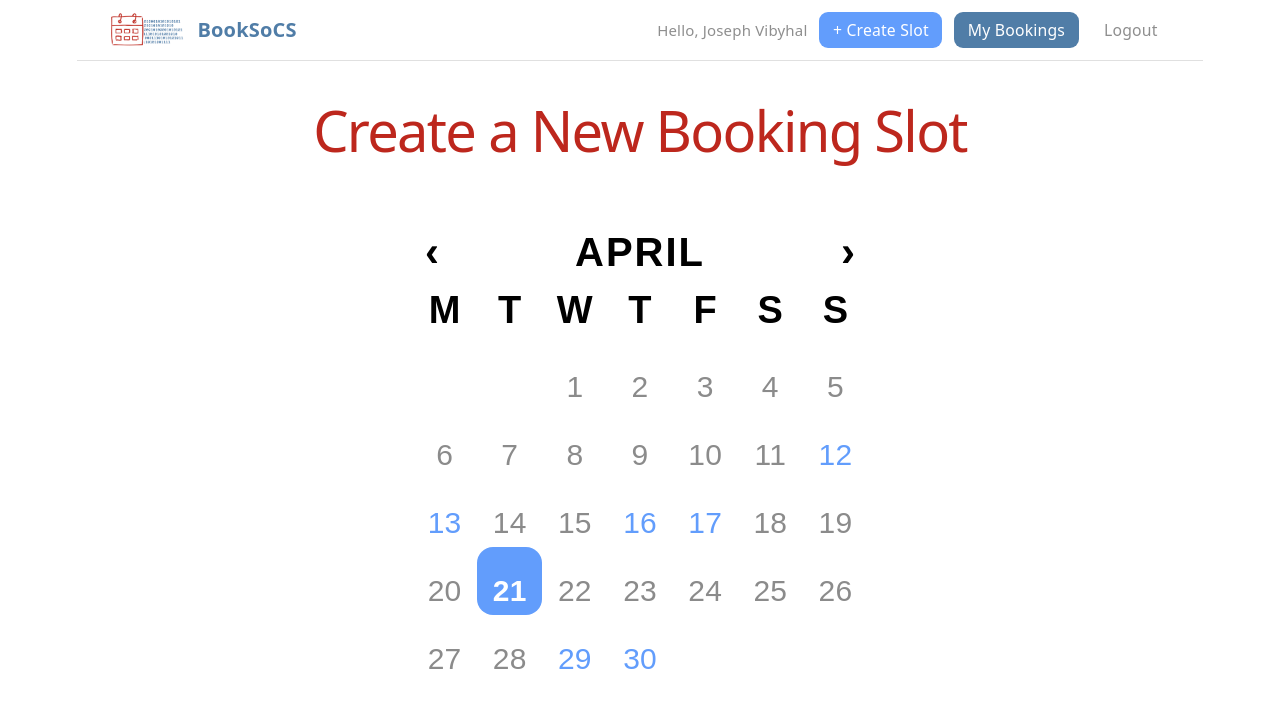
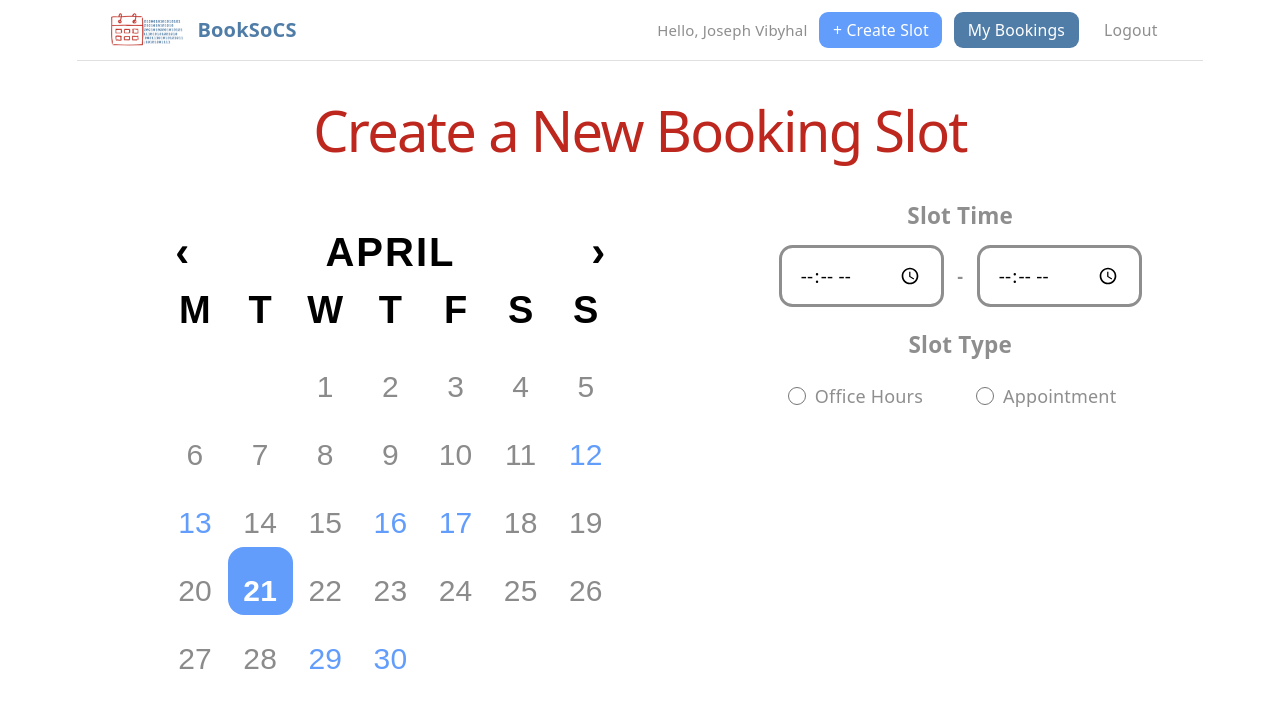
Before and after one commit to AyazCiplak/comp307-booking-frontend, a React (Vite) app: page /owner/create-slot in a window 1280 px wide. Shown: the top 708 px of the page. Built offline with nearby package versions, Linux system fonts and the light colour scheme.

Commit message:
working on booking slot form

```diff
--- a/src/pages/shared/owner/CreateSlot.tsx
+++ b/src/pages/shared/owner/CreateSlot.tsx
@@ -1,19 +1,82 @@
+import { useState } from "react";
 import CalendarComponent from "../../../components/ui/CalendarComponent.tsx";
 
-// const INPUT_CLS =
-//   "py-[15px] px-4 border-[3px] border-dark-grey rounded-xl text-[1.05rem] " +
-//   "outline-none bg-transparent placeholder:text-dark-grey " +
-//   "focus:border-steel-blue transition-colors duration-200 box-border";
+const INPUT_CLS =
+  "py-[15px] px-4 border-[3px] border-dark-grey rounded-xl text-[1.05rem] " +
+  "outline-none bg-transparent placeholder:text-dark-grey " +
+  "focus:border-steel-blue transition-colors duration-200 box-border";
 
 function CreateSlot() {
+  const [startTime, setStartTime] = useState("");
+  const [endTime, setEndTime] = useState("");
+  const [slotType, setSlotType] = useState("");
+
   return (
     <div>
       {/* title */}
       <h1 className="text-2xl font-bold mb-4">Create a New Booking Slot</h1>
 
-      {/* calendar component */}
-      <div className="max-w-md mx-auto flex flex-col items-center gap-6 justify-start">
-        <CalendarComponent />
+      <div className="mb-6 flex gap-3">
+        {/* calendar component */}
+        <div className="max-w-md mx-auto flex flex-col items-center gap-6 justify-start">
+          <CalendarComponent />
+        </div>
+
+        {/* slot details */}
+        <div className="max-w-lg mx-auto flex flex-col items-center gap-3 justify-start">
+          {/* time inputs  */}
+          <a className="text-dark-grey text-xl font-bold">Slot Time</a>
+          <div className="flex items-center gap-3 w-full">
+            <input
+              type="time"
+              value={startTime}
+              placeholder="Start Time"
+              className={INPUT_CLS + " w-half"}
+              onChange={(e) => setStartTime(e.target.value)}
+            />
+
+            <p className="text-dark-grey font-bold">-</p>
+            <input
+              type="time"
+              value={endTime}
+              placeholder="End Time"
+              className={INPUT_CLS + " w-half"}
+              onChange={(e) => setEndTime(e.target.value)}
+            />
+          </div>
+
+          {/* slot type  */}
+          <a className="text-dark-grey text-xl - py-2 font-bold">Slot Type</a>
+          <div className="flex items-center gap-3 w-full">
+            <label className="flex flex-1 items-center gap-2 rounded-xl  px-2 cursor-pointer transition-colors duration-200">
+              <input
+                type="radio"
+                name="slotType"
+                value="Office Hours"
+                checked={slotType === "Office Hours"}
+                onChange={(e) => setSlotType(e.target.value)}
+                className="h-4 w-4 accent-steel-blue"
+              />
+              <span className="text-dark-grey font-medium hover:text-steel-blue">
+                Office Hours
+              </span>
+            </label>
+
+            <label className="flex flex-1 items-center gap-2 rounded-xl px-2  cursor-pointer transition-colors duration-200">
+              <input
+                type="radio"
+                name="slotType"
+                value="Appointment"
+                checked={slotType === "Appointment"}
+                onChange={(e) => setSlotType(e.target.value)}
+                className="h-4 w-4 background-color-white accent-steel-blue"
+              />
+              <span className="text-dark-grey font-medium hover:text-steel-blue">
+                Appointment
+              </span>
+            </label>
+          </div>
+        </div>
       </div>
     </div>
   );
```
